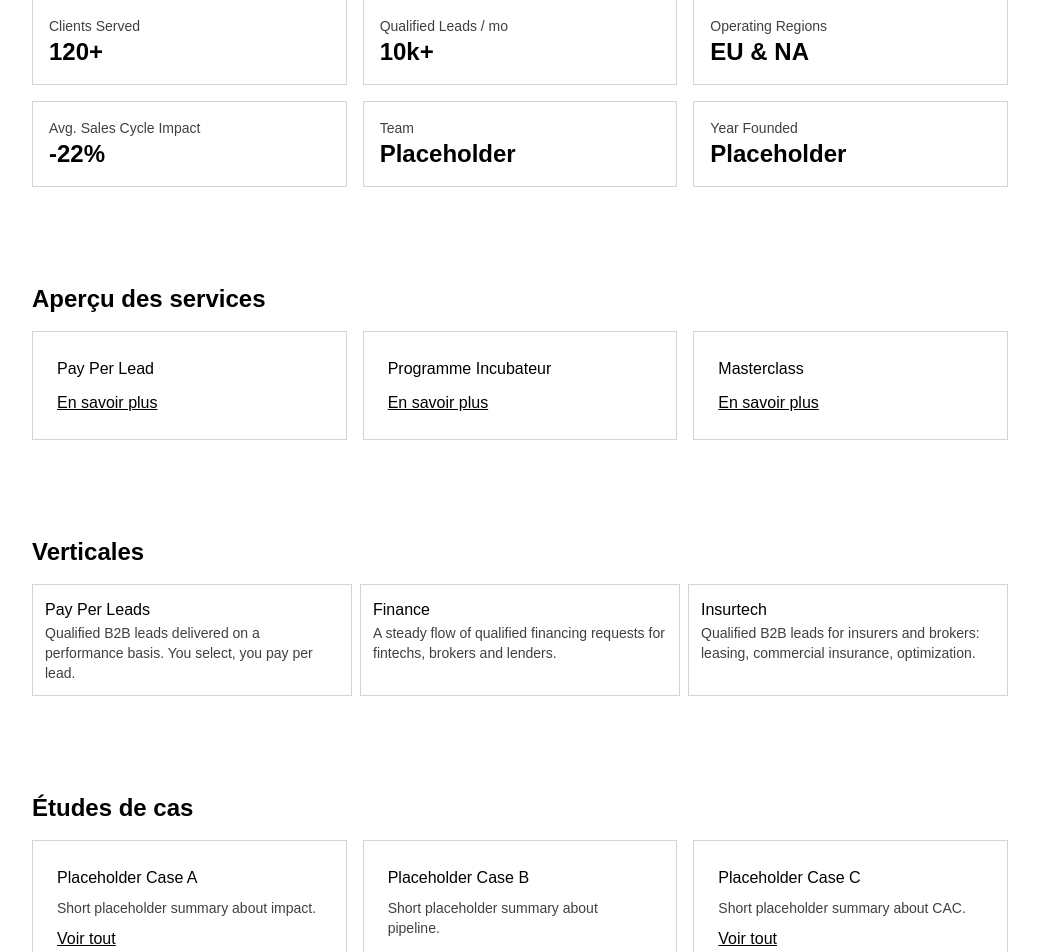
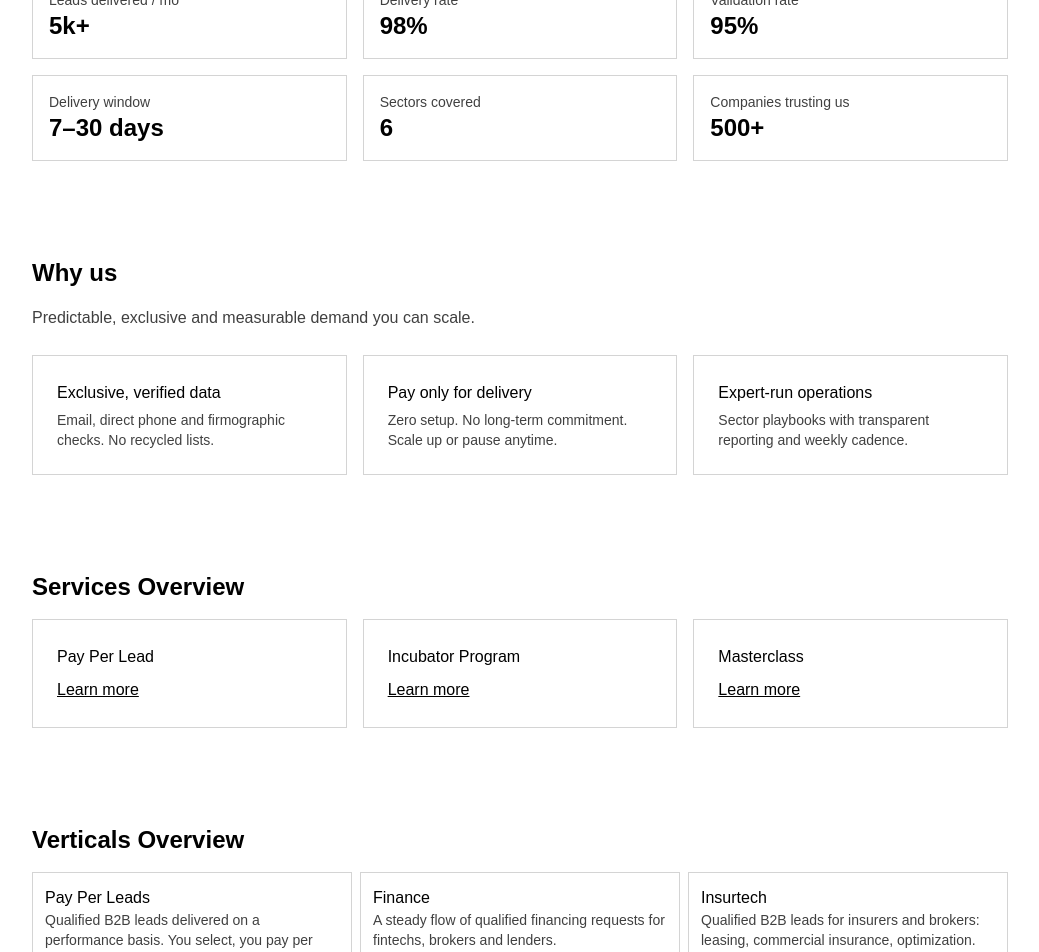
Before and after one commit to batistusprimus/bpcorp, a Next.js app: page / in a window 1280 px wide. Shown: the part 720-1672 px from the top of the page, without its empty margins (120-1159 px from the left). Built offline with nearby package versions, Linux system fonts and the light colour scheme.

Commit message:
feat: enrich content (stats, cases, why-us, vertical details) [EN-US]

```diff
--- a/app/(pages)/cases/page.tsx
+++ b/app/(pages)/cases/page.tsx
@@ -11,16 +11,12 @@ export default function CasesPage() {
     <Container>
       <section className="py-12">
         <h1 className="text-3xl font-bold mb-4">Cases</h1>
-        <p className="mb-6 text-gray-700">A handful of anonymized examples showing pipeline impact and learning velocity.</p>
+        <p className="mb-6 text-gray-700">Selected anonymized examples showing pipeline impact and learning velocity.</p>
         <ul className="grid grid-cols-1 md:grid-cols-2 gap-3">
           {CASES.map((c) => (
             <li key={c.id} className="border border-gray-300 p-3">
               <div className="font-medium mb-1">{c.title}</div>
-              <ul className="list-disc pl-6 text-sm text-gray-700">
-                <li>Key point placeholder</li>
-                <li>Key point placeholder</li>
-                <li>Key point placeholder</li>
-              </ul>
+              <p className="text-sm text-gray-700">{c.summary}</p>
               <div className="mt-2">
                 <Link href="/contact" className="underline">Book an intro</Link>
               </div>
--- a/app/(pages)/verticals/[slug]/page.tsx
+++ b/app/(pages)/verticals/[slug]/page.tsx
@@ -11,6 +11,49 @@ export function generateStaticParams() {
 export default function VerticalDetailPage({ params }: Props) {
   const vertical = VERTICALS.find((v) => v.slug === params.slug);
   if (!vertical) return notFound();
+  const CONTENT_BY_SLUG: Record<string, {
+    marketReality: string;
+    ourRole: string;
+    dataInputs: string;
+    deliveryModel: string;
+  }> = {
+    payperleads: {
+      marketReality:
+        'Most B2B teams struggle to keep a predictable stream of high‑intent demand. Paid search caps out, forms are noisy, and outbound is heavy to scale.',
+      ourRole:
+        'We operate vertical brands that capture intent daily and deliver exclusive, verified leads aligned to your ICP. You select the lots you want and pay per lead.',
+      dataInputs:
+        'Work email and direct phone verified, LinkedIn when available, firmographics, declared interest and context. De‑duplicated and quality‑scored.',
+      deliveryModel:
+        'Weekly or monthly delivery windows (7–30 days). 98% delivery rate, 95% validation rate. Exclusive slots per vertical; start, scale or pause anytime.'
+    },
+    finance: {
+      marketReality:
+        'Lenders and brokers need a steady flow of qualified financing requests. Inbound is spiky and quality varies; outreach is costly to scale.',
+      ourRole:
+        'We deliver financing requests with budget and need stated, decision‑makers identified, and contacts verified so your team can focus on closing.',
+      dataInputs:
+        'Company size and sector, ticket range, financing need description, geography, decision maker with verified email and phone.',
+      deliveryModel:
+        'Pay per delivered request. Weekly batches with transparent reporting. Optional booking support. Limited exclusivity slots by segment.'
+    },
+    insurtech: {
+      marketReality:
+        'Commercial insurance buying is fragmented and time‑sensitive. Compliance and timing matter; generic lists underperform.',
+      ourRole:
+        'We generate exclusive leads for insurers and brokers across leasing, commercial insurance and optimization use cases, aligned to your ICP.',
+      dataInputs:
+        'Firmographics (industry, headcount), coverage need and renewal window, geography, verified contact (email + direct phone).',
+      deliveryModel:
+        'Delivered in weekly or monthly batches with QA rules and a clear rejection policy under quality thresholds. Typical window: 7–30 days.'
+    }
+  };
+  const content = CONTENT_BY_SLUG[vertical.slug] ?? {
+    marketReality: 'High‑level overview of demand dynamics in this vertical.',
+    ourRole: 'How we operate and where we create value for your team.',
+    dataInputs: 'What we verify and the signals we include in delivery.',
+    deliveryModel: 'Cadence, SLAs and quality/validation metrics for delivery.'
+  };
   return (
     <Container>
       <section className="py-12">
@@ -31,19 +74,19 @@ export default function VerticalDetailPage({ params }: Props) {
         <div className="grid grid-cols-1 md:grid-cols-2 gap-6">
           <div>
             <h2 className="text-xl font-bold mb-2">Market Reality</h2>
-            <p className="text-gray-700">Placeholder section.</p>
+            <p className="text-gray-700">{content.marketReality}</p>
           </div>
           <div>
             <h2 className="text-xl font-bold mb-2">Our Role</h2>
-            <p className="text-gray-700">Placeholder section.</p>
+            <p className="text-gray-700">{content.ourRole}</p>
           </div>
           <div>
             <h2 className="text-xl font-bold mb-2">Data Inputs</h2>
-            <p className="text-gray-700">Placeholder section.</p>
+            <p className="text-gray-700">{content.dataInputs}</p>
           </div>
           <div>
             <h2 className="text-xl font-bold mb-2">Delivery Model</h2>
-            <p className="text-gray-700">Placeholder section.</p>
+            <p className="text-gray-700">{content.deliveryModel}</p>
           </div>
         </div>
       </section>
--- a/app/page.tsx
+++ b/app/page.tsx
@@ -11,14 +11,14 @@ export default function HomePage() {
   return (
     <Container>
       <section className="py-12">
-        <h1 className="text-3xl font-bold mb-2">Nous générons de la demande B2B — à la performance.</h1>
-        <p className="mb-4 text-gray-700">Nous concevons, opérons et scalons des programmes qui créent du pipeline et réduisent votre CAC.</p>
-        <Link href="/contact" className="inline-block border border-black bg-black text-white px-4 py-2">Parler à un expert</Link>
+        <h1 className="text-3xl font-bold mb-2">Compounding B2B demand generation.</h1>
+        <p className="mb-4 text-gray-700">We plan, run and scale programs that create pipeline and lower CAC.</p>
+        <Link href="/contact" className="inline-block border border-black bg-black text-white px-4 py-2">Talk to an expert</Link>
       </section>
 
-      <Section title="Ce que nous faisons" description="Stratégie d’acquisition, opérations de campagnes et données pour une croissance B2B à forte intention." />
+      <Section title="What we do" description="Acquisition strategy, campaign operations, and data foundations for high‑intent B2B growth." />
 
-      <Section title="Chiffres clés">
+      <Section title="Key Stats">
         <div className="grid grid-cols-1 md:grid-cols-3 gap-4">
           {STATS.slice(0, 6).map((s) => (
             <Stat key={s.label} label={s.label} value={s.value} />
@@ -26,18 +26,35 @@ export default function HomePage() {
         </div>
       </Section>
 
-      <Section title="Aperçu des services">
+      <Section title="Why us" description="Predictable, exclusive and measurable demand you can scale.">
         <div className="grid grid-cols-1 md:grid-cols-3 gap-4">
-          {['Pay Per Lead', 'Programme Incubateur', 'Masterclass'].map((service) => (
+          <Card>
+            <div className="font-medium mb-1">Exclusive, verified data</div>
+            <p className="text-sm text-gray-700">Email, direct phone and firmographic checks. No recycled lists.</p>
+          </Card>
+          <Card>
+            <div className="font-medium mb-1">Pay only for delivery</div>
+            <p className="text-sm text-gray-700">Zero setup. No long‑term commitment. Scale up or pause anytime.</p>
+          </Card>
+          <Card>
+            <div className="font-medium mb-1">Expert‑run operations</div>
+            <p className="text-sm text-gray-700">Sector playbooks with transparent reporting and weekly cadence.</p>
+          </Card>
+        </div>
+      </Section>
+
+      <Section title="Services Overview">
+        <div className="grid grid-cols-1 md:grid-cols-3 gap-4">
+          {['Pay Per Lead', 'Incubator Program', 'Masterclass'].map((service) => (
             <Card key={service}>
               <div className="font-medium mb-2">{service}</div>
-              <Link href="/services" className="underline">En savoir plus</Link>
+              <Link href="/services" className="underline">Learn more</Link>
             </Card>
           ))}
         </div>
       </Section>
 
-      <Section title="Verticales">
+      <Section title="Verticals Overview">
         <ul className="grid grid-cols-1 md:grid-cols-3 gap-2">
           {VERTICALS.map((v) => (
             <li key={v.slug} className="border border-gray-300 p-3">
@@ -48,13 +65,13 @@ export default function HomePage() {
         </ul>
       </Section>
 
-      <Section title="Études de cas">
+      <Section title="Selected cases">
         <div className="grid grid-cols-1 md:grid-cols-3 gap-4">
           {CASES.slice(0, 3).map((c) => (
             <Card key={c.id}>
               <div className="font-medium mb-2">{c.title}</div>
               <p className="text-sm text-gray-700 mb-2">{c.summary}</p>
-              <Link href="/cases" className="underline">Voir tout</Link>
+              <Link href="/cases" className="underline">See all</Link>
             </Card>
           ))}
         </div>
--- a/data/cases.ts
+++ b/data/cases.ts
@@ -1,8 +1,24 @@
 export type CaseItem = { id: string; title: string; summary: string };
 
 export const CASES: CaseItem[] = [
-  { id: 'case-1', title: 'Placeholder Case A', summary: 'Short placeholder summary about impact.' },
-  { id: 'case-2', title: 'Placeholder Case B', summary: 'Short placeholder summary about pipeline.' },
-  { id: 'case-3', title: 'Placeholder Case C', summary: 'Short placeholder summary about CAC.' },
-  { id: 'case-4', title: 'Placeholder Case D', summary: 'Short placeholder summary about scale.' }
+  {
+    id: 'case-ppl-saas',
+    title: 'SaaS — Pay Per Lead ramp to 800/mo',
+    summary: 'From 0 to 800 qualified leads/mo in 60 days; 24% lower CAC; 92% MQL acceptance.'
+  },
+  {
+    id: 'case-finance-brokers',
+    title: 'Finance — Brokers booking 120+ meetings',
+    summary: 'Qualified financing requests delivered weekly; +126 meetings in 45 days; 41% opp creation.'
+  },
+  {
+    id: 'case-insurtech-midmarket',
+    title: 'Insurtech — Mid‑market pipeline lift',
+    summary: 'Exclusive leads with verified phone/email; +€1.2m pipeline in 90 days; <2% reject rate.'
+  },
+  {
+    id: 'case-manufacturing-oem',
+    title: 'Manufacturing — OEM partner expansion',
+    summary: 'Outbound + content syndication; 38% demo rate; 3 countries; 5 new distribution partners.'
+  }
 ];
--- a/data/stats.ts
+++ b/data/stats.ts
@@ -1,10 +1,10 @@
 export type StatItem = { label: string; value: string };
 
 export const STATS: StatItem[] = [
-  { label: 'Clients Served', value: '120+' },
-  { label: 'Qualified Leads / mo', value: '10k+' },
-  { label: 'Operating Regions', value: 'EU & NA' },
-  { label: 'Avg. Sales Cycle Impact', value: '-22%' },
-  { label: 'Team', value: 'Placeholder' },
-  { label: 'Year Founded', value: 'Placeholder' }
+  { label: 'Leads delivered / mo', value: '5k+' },
+  { label: 'Delivery rate', value: '98%' },
+  { label: 'Validation rate', value: '95%' },
+  { label: 'Delivery window', value: '7–30 days' },
+  { label: 'Sectors covered', value: '6' },
+  { label: 'Companies trusting us', value: '500+' }
 ];
```
Also changed, not shown: app/(pages)/about/page.tsx (+11 -11 lines).
